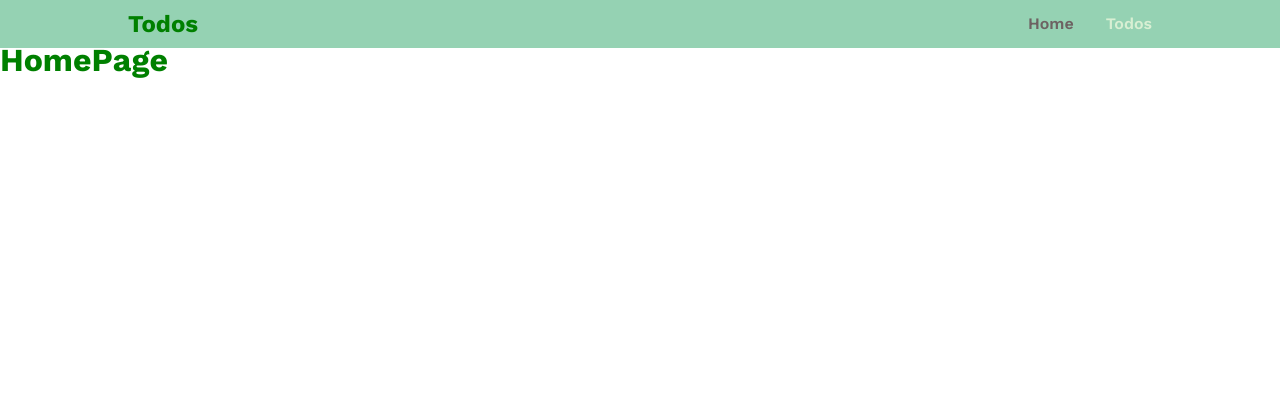
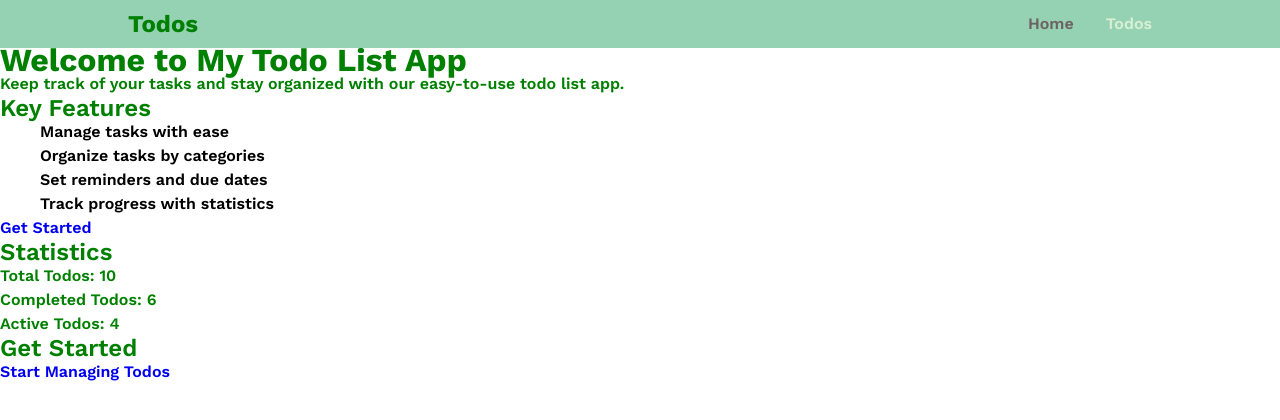
Before and after one commit to Omerkugel12/Todo-app, a React (Vite) app in the folder app/: page / in a window 1280 px wide. Shown: the top 420 px of the page. Built offline with nearby package versions, Linux system fonts and the light colour scheme.

Commit message:
home-page

```diff
--- a/app/src/pages/HomePage.jsx
+++ b/app/src/pages/HomePage.jsx
@@ -1,7 +1,47 @@
 import React from "react";
+import { Link } from "react-router-dom";
 
 function HomePage() {
-  return <h1>HomePage</h1>;
+  const totalTodos = 10; // Example data - replace with actual stats
+  const completedTodos = 6; // Example data - replace with actual stats
+  const activeTodos = totalTodos - completedTodos; // Example calculation
+
+  return (
+    <div className="home-container">
+      <h1>Welcome to My Todo List App</h1>
+      <p>
+        Keep track of your tasks and stay organized with our easy-to-use todo
+        list app.
+      </p>
+
+      <div className="features">
+        <h2>Key Features</h2>
+        <ul>
+          <li>Manage tasks with ease</li>
+          <li>Organize tasks by categories</li>
+          <li>Set reminders and due dates</li>
+          <li>Track progress with statistics</li>
+        </ul>
+        <Link to="/todo" className="cta-button">
+          Get Started
+        </Link>
+      </div>
+
+      <div className="statistics">
+        <h2>Statistics</h2>
+        <p>Total Todos: {totalTodos}</p>
+        <p>Completed Todos: {completedTodos}</p>
+        <p>Active Todos: {activeTodos}</p>
+      </div>
+
+      <div className="navigation">
+        <h2>Get Started</h2>
+        <Link to="/todos" className="start-button">
+          Start Managing Todos
+        </Link>
+      </div>
+    </div>
+  );
 }
 
 export default HomePage;
```
